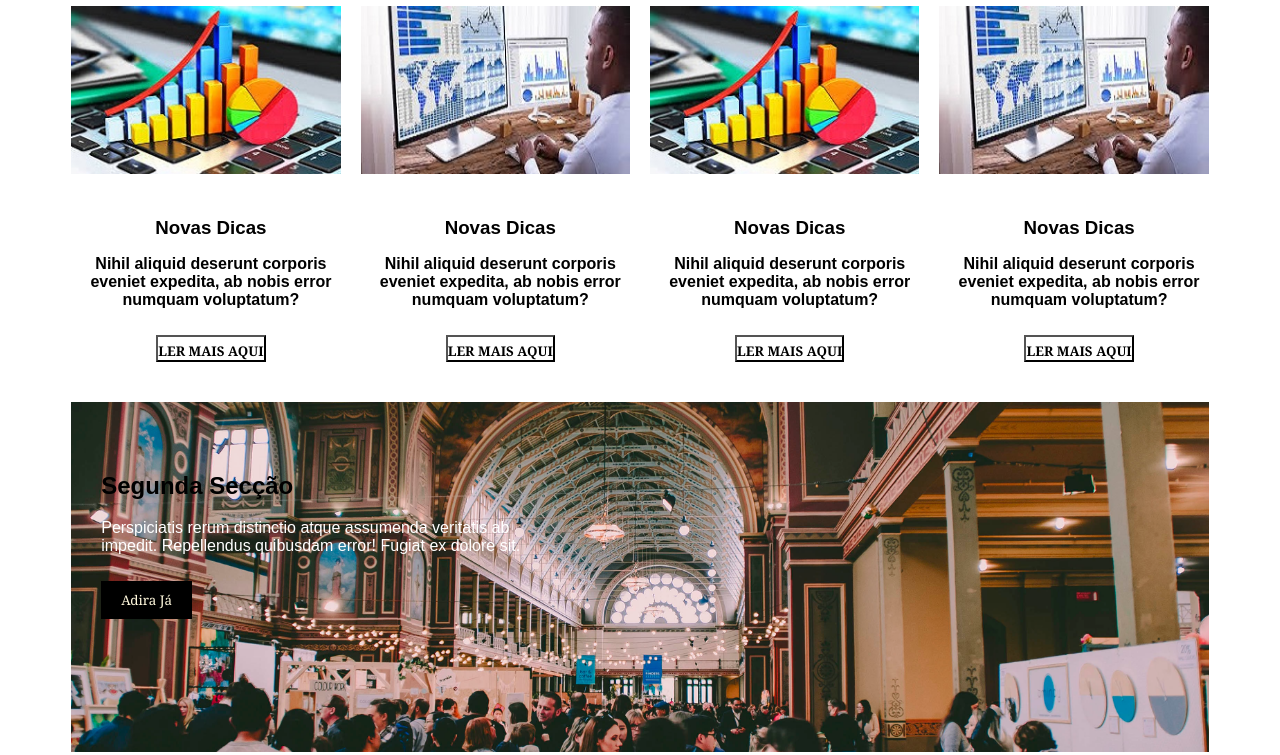
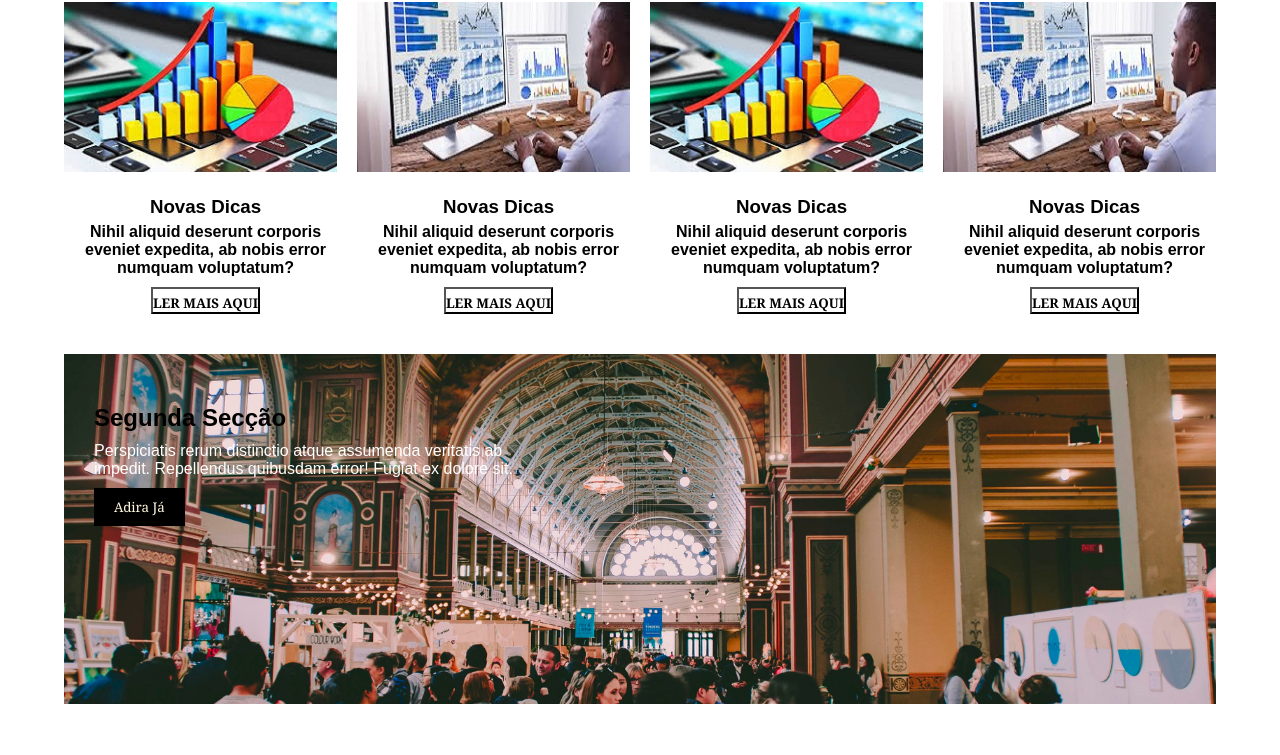
Before and after one commit to SilvioChivinda1999/silviochivinda1999, a plain HTML site: page index.html in a window 1280 px wide. Shown: the part 552-1307 px from the top of the page. Drawn offline with Linux system fonts and the light colour scheme.

Commit message:
Update slyle.css

```diff
--- a/css/slyle.css
+++ b/css/slyle.css
@@ -1,6 +1,8 @@
 *{
-    box-sizing: border-box;
-    margin: 30;
+   -webkit-box-sizing: border-box;
+      -moz-box-sizing: border-box;
+           box-sizing: border-box;
+    margin: 0;
     padding: 0;
 }
 /*  Style.css do body  */
@@ -338,11 +340,11 @@ footer div{
     }
 }
 .toggle .line1{
-    transform: rotate(-45deg) translate(-5px, 6px);
+    transform: rotate(-45deg) translate(-5px,6px);
 }
 .toggle .line2{
     opacity: 0;
 }
 .toggle .line3{
-    transform: rotate(-45deg) translate(-5px, -6px);
+    transform: rotate(45deg) translate(-5px, -6px);
 }
```
